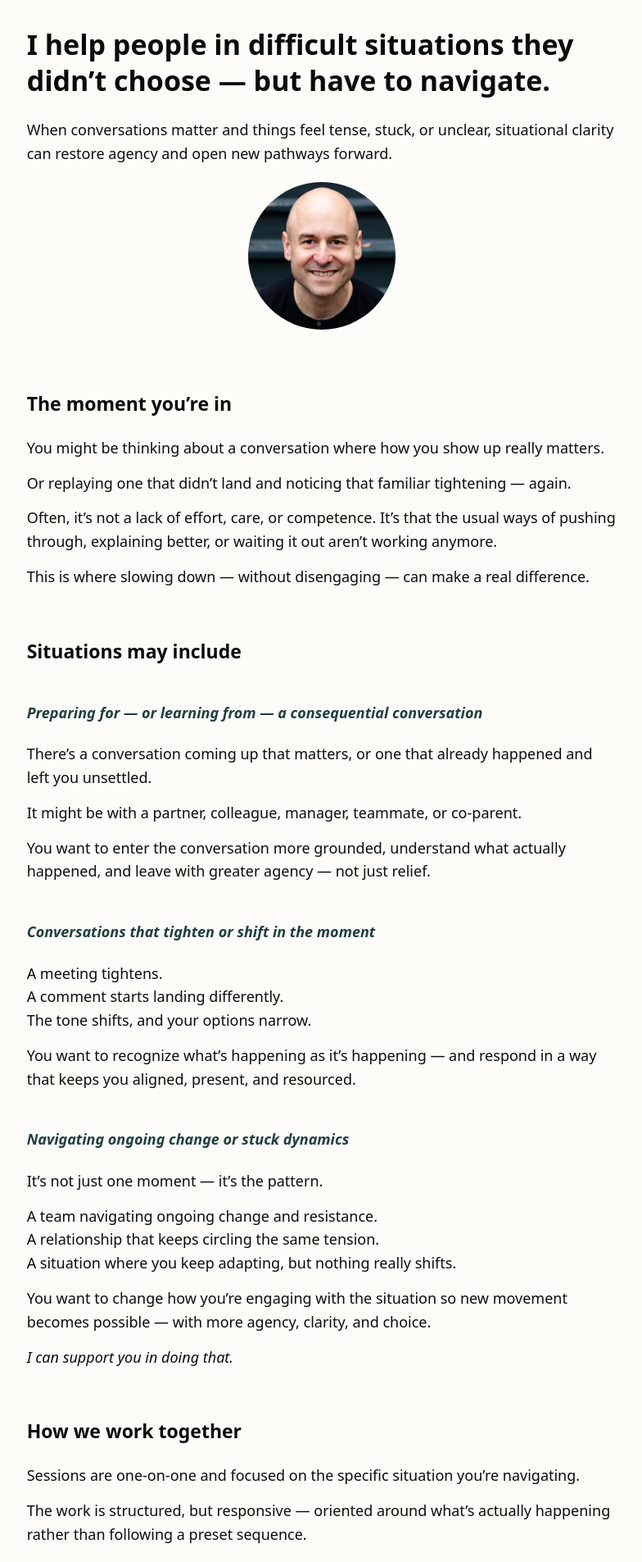
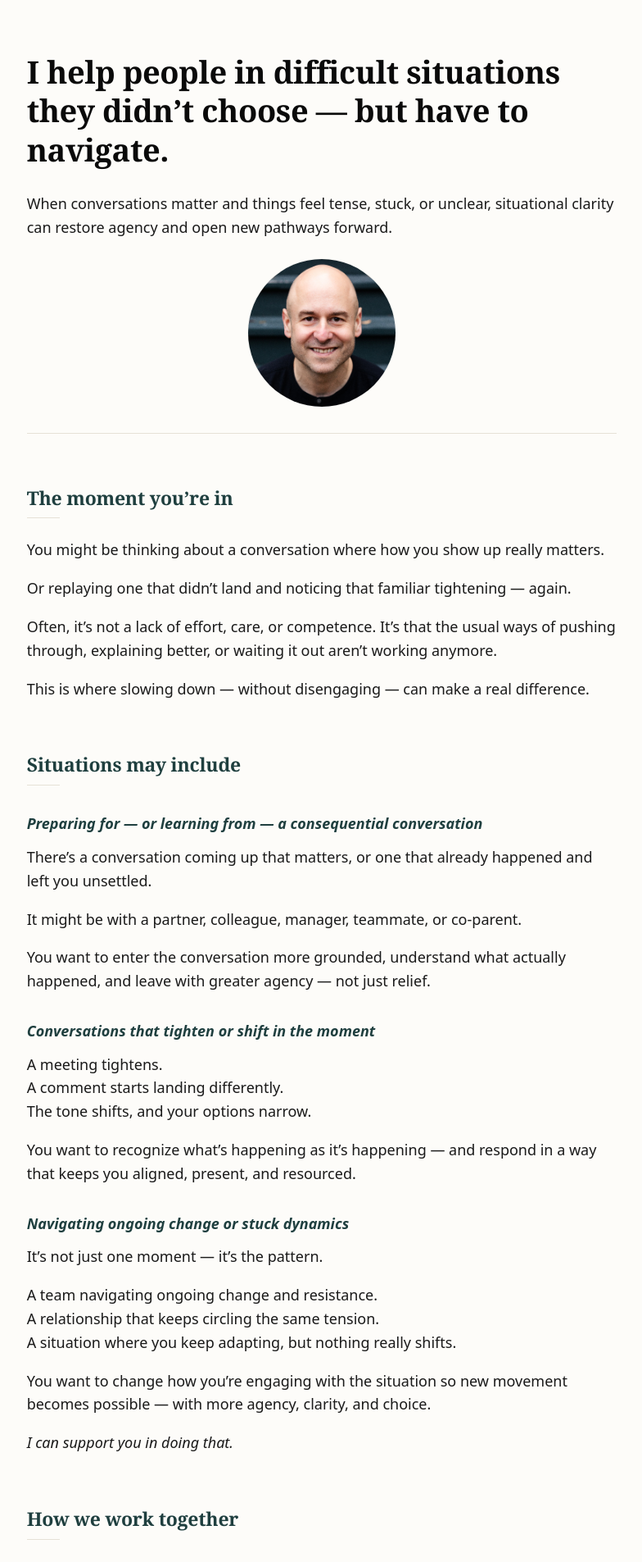
Before and after one commit to basil-family-lab/zen, a Jekyll site: the page built from index.md, in a window 1280 px wide. Shown: the top 1905 px of the page at 82% size, without its empty margins (247-1031 px from the left). Built offline with Jekyll 4.4.1, drawn with Linux system fonts in a browser that asks for light colours.

Commit message:
feat: add a touch of design

```diff
--- a/assets/css/style.css
+++ b/assets/css/style.css
@@ -1,5 +1,8 @@
 :root {
   color-scheme: light;
+  --accent-muted: #1f3f3f;
+  --rule-muted: #e6e1d7;
+  --tone-soft: rgba(31, 63, 63, 0.04);
 }
 
 /* Base document */
@@ -8,67 +11,104 @@ body {
   margin: 0;
   font-family: system-ui, -apple-system, BlinkMacSystemFont,
                "Segoe UI", Helvetica, Arial, sans-serif;
-  color: #0d0d0d;
+  color: #1a1a1a;
   background: #fdfcf9;
 }
 
 /* Main reading column */
 
 main {
-  max-width: 70ch; /* slightly tighter */
+  max-width: 70ch;
   margin: 0 auto;
-  padding: 32px 20px 36px; /* reduced vertical padding */
-  display: flex;
-  flex-direction: column;
-  gap: 24px; /* tighter rhythm */
-  line-height: 1.6; /* slightly firmer */
+  padding: 32px 20px 40px;
+  line-height: 1.6;
   font-size: 18px;
 }
 
-/* Headings */
+/* Section containment */
+
+section {
+  margin-bottom: 64px;
+}
+
+section:last-of-type {
+  margin-bottom: 0;
+}
+
+/* Headings (editorial tone) */
 
 h1,
-h2,
-h3 {
-  line-height: 1.3;
-  margin: 0 0 24px;
+h2 {
+  font-family: Georgia, "Iowan Old Style", "Times New Roman", serif;
+  letter-spacing: -0.01em;
+  line-height: 1.25;
+}
+
+/* Hero */
+
+#hero {
+  padding-bottom: 32px;
+  border-bottom: 1px solid var(--rule-muted);
 }
 
 h1 {
-  font-size: 34px;
+  font-size: 38px;
+  margin-bottom: 28px;
   color: #0a0a0a;
+}
+
+/* Section headers */
+
+section > h2 {
+  margin-bottom: 24px;
 }
 
 h2 {
   font-size: 23px;
-  margin-top: 24px;
-  margin-bottom: 24px;
-  color: #0a0a0a;
+  margin-top: 0;
+  margin-bottom: 12px;
+  color: var(--accent-muted);
+  font-weight: 600;
 }
 
-/* H3 = framed, quieter, orienting */
+h2::after {
+  content: "";
+  display: block;
+  width: 2.5rem;
+  height: 1px;
+  background: var(--rule-muted);
+  margin-top: 10px;
+}
+
+/* Sub-heads */
 
 h3 {
   font-size: 18px;
-  margin-top: 48px;
-  margin-bottom: 24px;
+  margin-top: 32px;
+  margin-bottom: 12px;
   font-style: italic;
   color: #1f3f3f;
 }
 
-/* Text */
+/* Text rhythm */
 
 p {
-  margin: 0 0 14px; /* tighter paragraphs */
+  margin: 0 0 18px;
 }
+
+p + p {
+  margin-top: 8px;
+}
+
+/* Lists */
 
 ul {
   padding-left: 22px;
-  margin: 0 0 16px;
+  margin: 12px 0 24px;
 }
 
 li {
-  margin-bottom: 6px;
+  margin-bottom: 8px;
 }
 
 /* Links */
@@ -79,20 +119,37 @@ a {
   text-underline-offset: 3px;
 }
 
+a:hover {
+  text-decoration-thickness: 2px;
+}
+
 /* Profile image */
 
 .profile-image {
   display: block;
-  width: 180px; /* increased presence */
+  width: 180px;
   max-width: 50%;
-  margin: 20px auto 28px;
+  margin: 24px auto 0;
   border-radius: 50%;
+  box-shadow: 0 0 0 1px rgba(0, 0, 0, 0.04);
+}
+
+/* Option A: Testimonial section toning */
+
+#testimonials {
+  background: var(--tone-soft);
+  padding: 32px 24px;
+  border-radius: 6px;
+}
+
+#testimonials h2 {
+  margin-top: 0;
 }
 
 /* Footer */
 
 footer {
-  border-top: 1px solid #e6e1d7;
+  border-top: 1px solid var(--rule-muted);
   padding: 20px 20px 32px;
   max-width: 70ch;
   margin: 20px auto 0;
```
